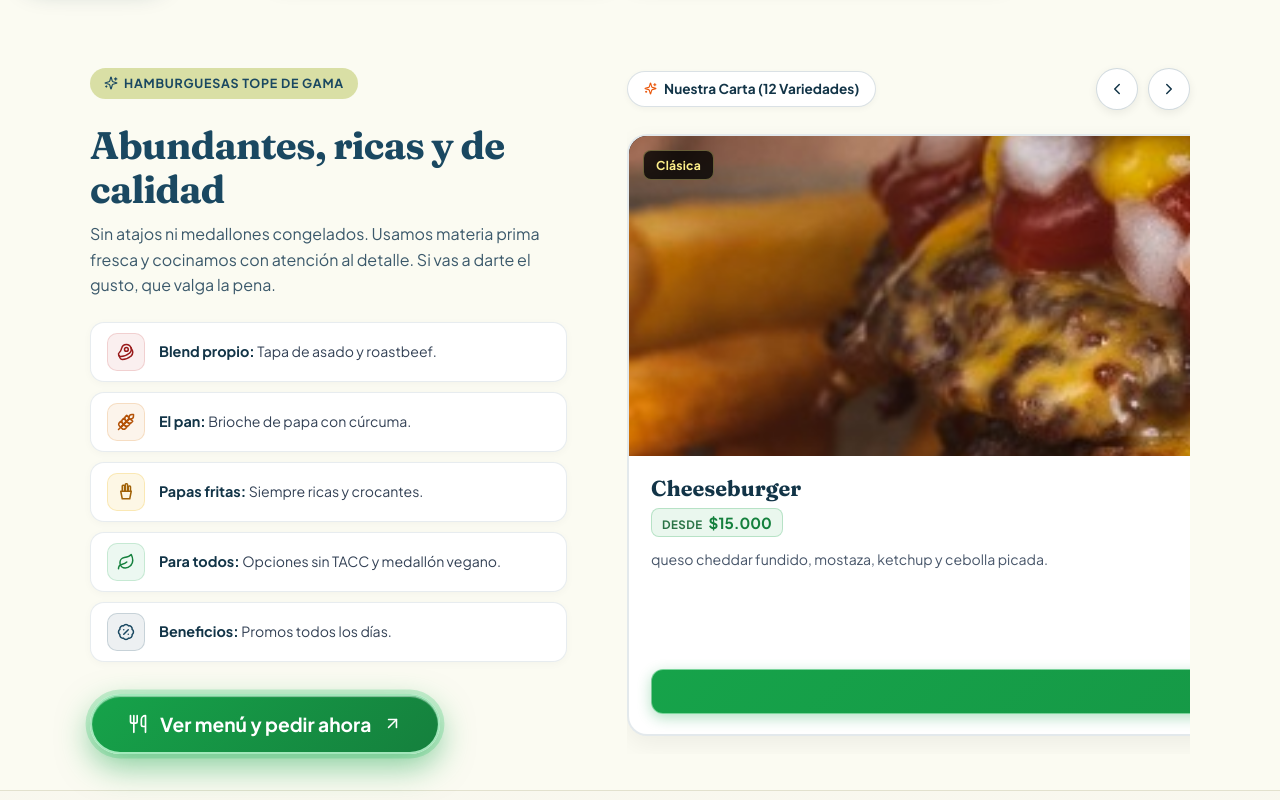
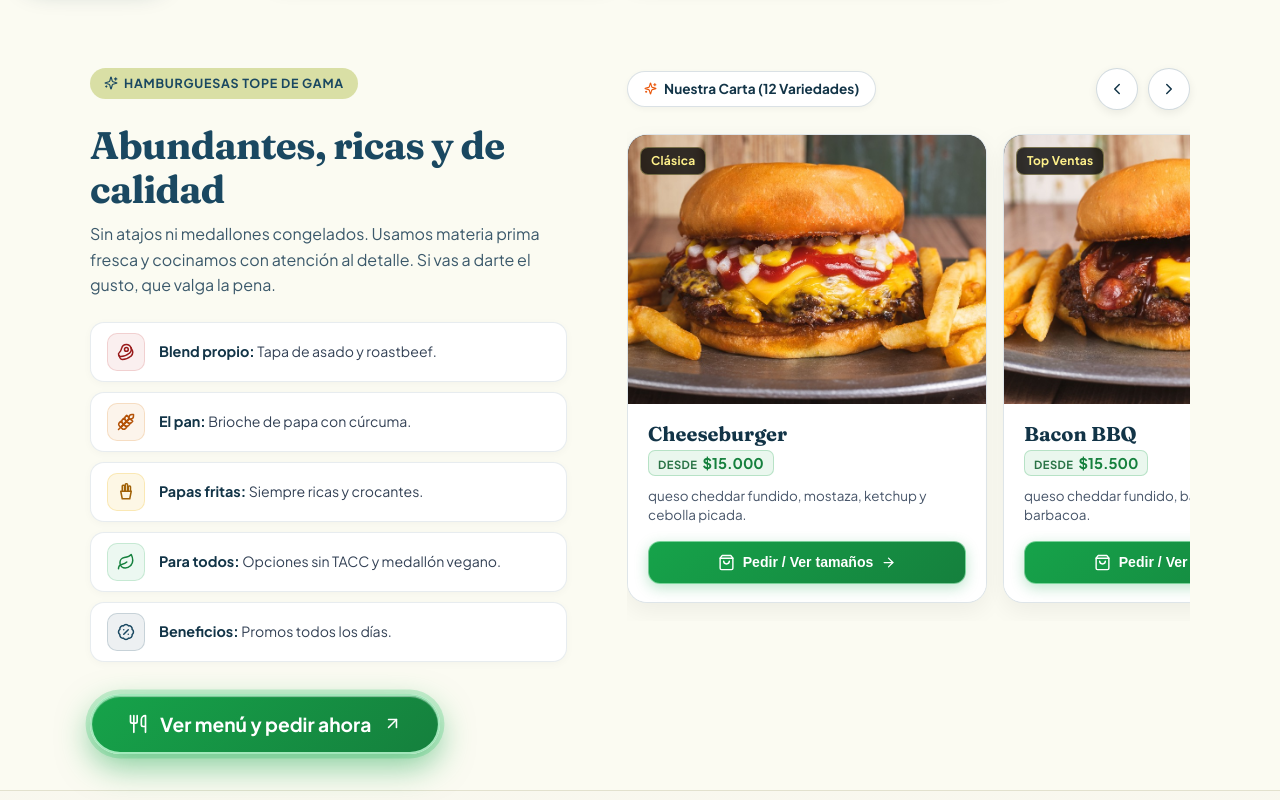
Before and after one commit to boiscantina/bois-cantina, a React (Vite) app: page / in a window 1280 px wide. Shown: the part 800-1600 px from the top of the page. Built offline with nearby package versions, Linux system fonts and the light colour scheme.

Commit message:
fix(carousel): resolver bug de ancho infinito en cards, boton de compra y encuadre 4:3 de fotos

```diff
--- a/src/index.css
+++ b/src/index.css
@@ -1747,8 +1747,6 @@ a {
   scrollbar-width: thin;
   scrollbar-color: rgba(22, 163, 74, 0.45) transparent;
   padding: 8px 4px 18px;
-  flex: 1;
-  display: flex;
 }
 
 .burgers-carousel-track-container::-webkit-scrollbar {
@@ -1762,20 +1760,18 @@ a {
 
 .burgers-carousel-track {
   display: flex;
-  gap: 20px;
-  height: 100%;
-  align-items: stretch;
+  gap: 16px;
   width: max-content;
 }
 
-/* Tarjeta de burger grande: muestra 1 entera y ~15% de la siguiente */
+/* Tarjeta de burger grande pero proporcionada: muestra 1 entera y asoma la siguiente */
 .burger-carousel-card {
-  width: calc(84% - 10px);
-  min-width: calc(84% - 10px);
-  max-width: calc(84% - 10px);
+  width: 360px;
+  min-width: 360px;
+  max-width: 360px;
   scroll-snap-align: start;
   background: #ffffff;
-  border: 2px solid rgba(26, 72, 97, 0.12);
+  border: 1.5px solid rgba(26, 72, 97, 0.14);
   border-radius: 20px;
   overflow: hidden;
   display: flex;
@@ -1795,7 +1791,7 @@ a {
   position: relative;
   width: 100%;
   aspect-ratio: 4 / 3;
-  max-height: 320px;
+  max-height: 270px;
   overflow: hidden;
   background: #091720;
   flex-shrink: 0;
@@ -1816,39 +1812,40 @@ a {
 
 .carousel-card-badge {
   position: absolute;
-  top: 14px;
-  left: 14px;
+  top: 12px;
+  left: 12px;
   background: rgba(0, 0, 0, 0.78);
   backdrop-filter: blur(6px);
   color: #fef08a;
-  font-size: 0.76rem;
-  font-weight: 700;
-  padding: 5px 12px;
+  font-size: 0.75rem;
+  font-weight: 700;
+  padding: 4px 10px;
   border-radius: 8px;
   border: 1px solid rgba(254, 240, 138, 0.35);
   letter-spacing: 0.02em;
 }
 
 .carousel-card-body {
-  padding: 20px 22px;
+  padding: 18px 20px;
   display: flex;
   flex-direction: column;
-  gap: 12px;
+  gap: 10px;
   flex: 1;
+  background: #ffffff;
 }
 
 .carousel-card-head {
   display: flex;
   flex-direction: column;
   align-items: flex-start;
-  gap: 6px;
+  gap: 4px;
   width: 100%;
   min-width: 0;
 }
 
 .carousel-card-title {
   font-family: var(--font-display);
-  font-size: 1.35rem;
+  font-size: 1.25rem;
   font-weight: 700;
   color: var(--bois-blue-dark);
   line-height: 1.2;
@@ -1859,17 +1856,17 @@ a {
 .carousel-card-price {
   display: inline-flex;
   align-items: baseline;
-  gap: 6px;
+  gap: 5px;
   font-family: var(--font-sans);
   background: rgba(22, 163, 74, 0.09);
   border: 1px solid rgba(22, 163, 74, 0.24);
-  padding: 4px 10px;
-  border-radius: 8px;
+  padding: 3px 9px;
+  border-radius: 7px;
   line-height: 1.25;
 }
 
 .carousel-card-price .price-label {
-  font-size: 0.72rem;
+  font-size: 0.70rem;
   font-weight: 700;
   text-transform: uppercase;
   letter-spacing: 0.04em;
@@ -1878,15 +1875,15 @@ a {
 }
 
 .carousel-card-price .price-value {
-  font-size: 0.95rem;
+  font-size: 0.92rem;
   font-weight: 800;
   color: #15803d;
 }
 
 .carousel-card-desc {
-  font-size: 0.88rem;
+  font-size: 0.84rem;
   color: #475569;
-  line-height: 1.5;
+  line-height: 1.45;
   display: -webkit-box;
   -webkit-line-clamp: 2;
   -webkit-box-orient: vertical;
@@ -1896,28 +1893,41 @@ a {
 
 .btn-carousel-card-action {
   width: 100%;
-  margin-top: auto;
+  margin-top: 6px;
   display: flex;
   align-items: center;
   justify-content: center;
-  gap: 10px;
+  gap: 8px;
   background: linear-gradient(135deg, #16a34a 0%, #15803d 100%);
-  color: #ffffff;
+  color: #ffffff !important;
   border: 1.5px solid rgba(187, 247, 208, 0.6);
-  font-size: 0.92rem;
+  font-size: 0.88rem;
   font-weight: 800;
-  padding: 13px 20px;
+  padding: 12px 18px;
   border-radius: 12px;
   cursor: pointer;
   transition: all 0.22s ease;
-  box-shadow: 0 4px 14px rgba(22, 163, 74, 0.32);
+  box-shadow: 0 4px 14px rgba(22, 163, 74, 0.28);
+  box-sizing: border-box;
+  white-space: nowrap;
+}
+
+.btn-carousel-card-action span {
+  color: #ffffff !important;
+  font-weight: 800;
+}
+
+.btn-carousel-card-action svg {
+  color: #ffffff !important;
+  stroke: #ffffff !important;
+  flex-shrink: 0;
 }
 
 .btn-carousel-card-action:hover,
 .burger-carousel-card:hover .btn-carousel-card-action {
   background: linear-gradient(135deg, #22c55e 0%, #16a34a 100%);
   border-color: #ffffff;
-  color: #ffffff;
+  color: #ffffff !important;
   box-shadow: 0 8px 22px rgba(22, 163, 74, 0.45);
   transform: translateY(-2px);
 }
@@ -1933,19 +1943,18 @@ a {
   }
 
   .burger-carousel-card {
-    width: calc(85% - 8px);
-    min-width: calc(85% - 8px);
-    max-width: calc(85% - 8px);
-    height: auto;
+    width: 300px;
+    min-width: 300px;
+    max-width: 300px;
   }
 
   .carousel-card-img-wrap {
     aspect-ratio: 4 / 3;
-    max-height: 260px;
+    max-height: 225px;
   }
 
   .carousel-card-title {
-    font-size: 1.25rem;
+    font-size: 1.20rem;
   }
 }
 
```
